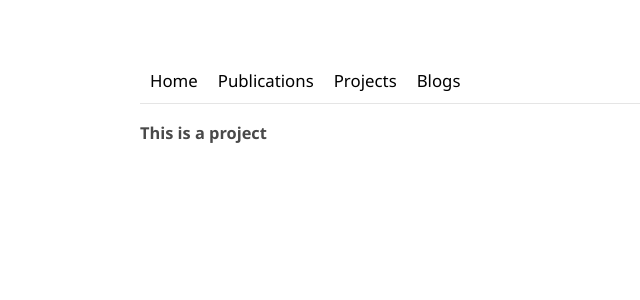
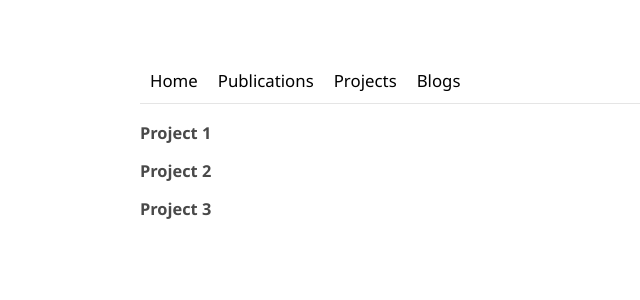
Before and after one commit to peng-ju/peng-ju.github.io, a Jekyll site: the page built from projects/index.md, in a window 1280 px wide. Shown: the top 300 px of the page, without its empty margins (0-640 px from the left). Built offline with Jekyll 4.4.1, drawn with Linux system fonts in a browser that asks for light colours.

Commit message:
Update index.md

```diff
--- a/projects/index.md
+++ b/projects/index.md
@@ -3,4 +3,10 @@ layout: default_project
 title: "Project"
 date: 2023-01-16
 ---
-### This is a project
+### Project 1
+
+
+### Project 2
+
+
+### Project 3
```
